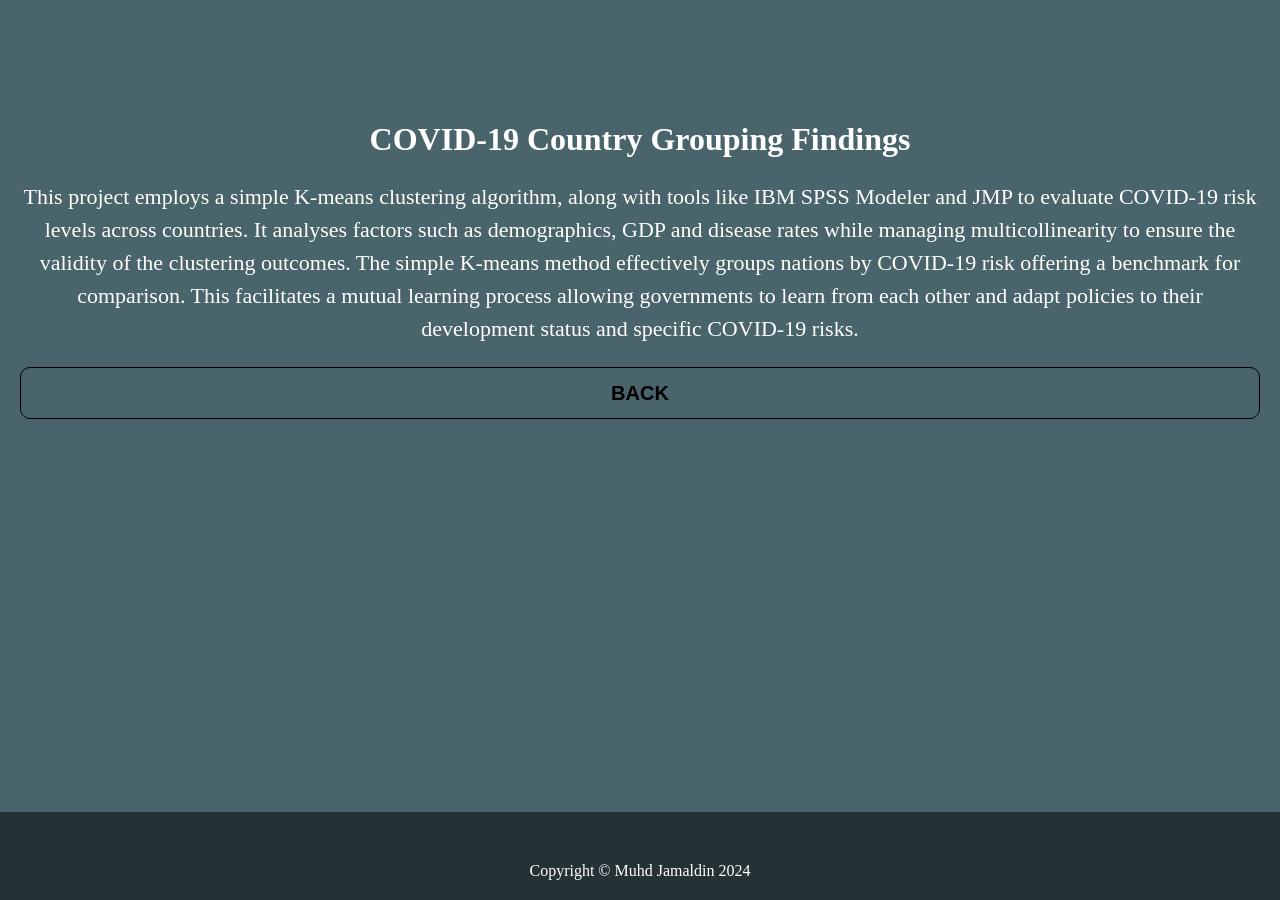
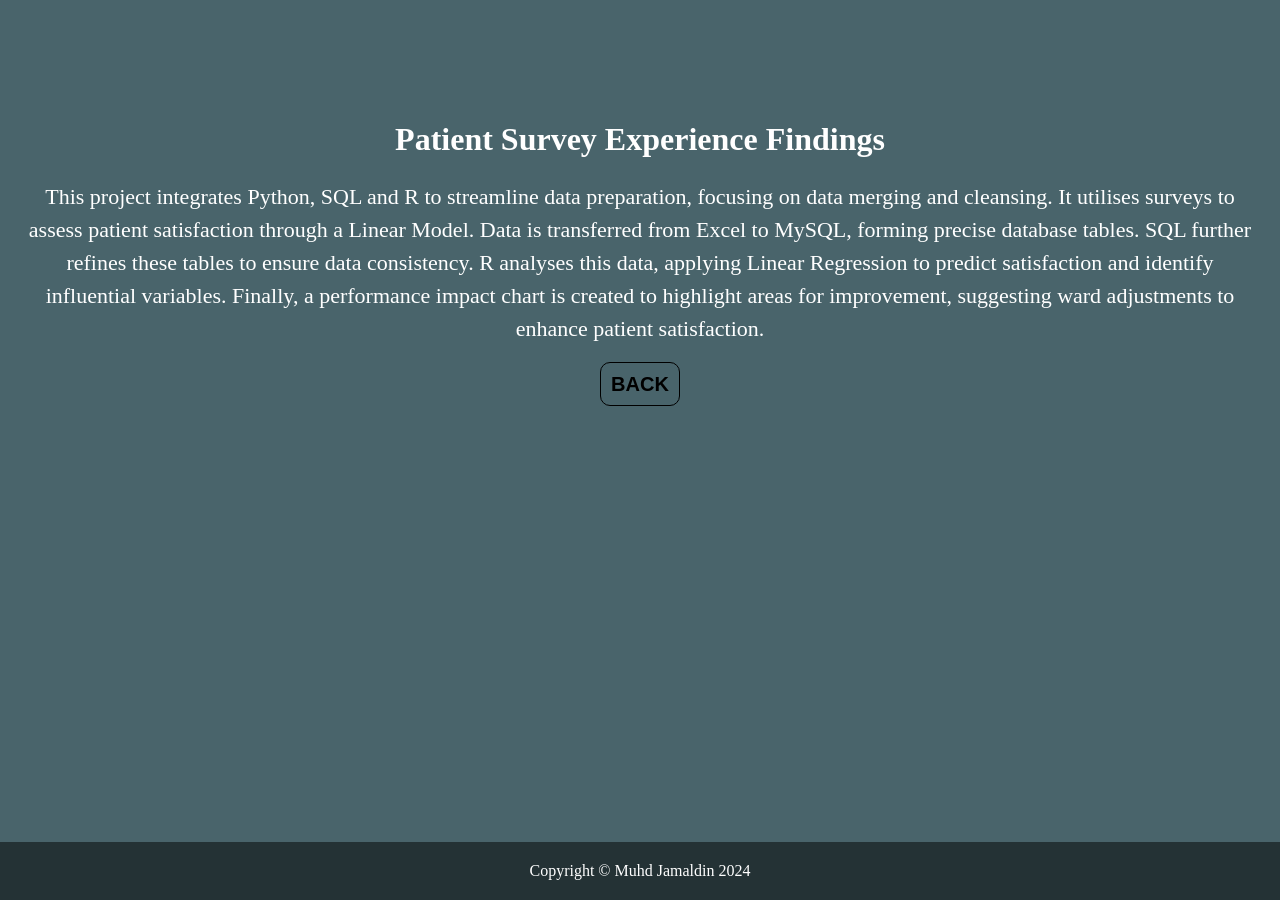
Before and after one commit to Md-Khid/Md-Khid, a Jekyll site: the page 1.html, which Jekyll copies as it is, in a window 1280 px wide. Built offline with Jekyll 4.4.1, drawn with Linux system fonts in a browser that asks for light colours.

Commit message:
Update 1.html

```diff
--- a/1.html
+++ b/1.html
@@ -3,7 +3,7 @@
 <head>
     <meta charset="UTF-8">
     <meta name="viewport" content="width=device-width, initial-scale=1.0">
-    <title>COVID-19 Country Grouping</title>
+    <title>Patient Survey Experience</title>
     <!-- Include any necessary stylesheets or scripts -->
     <style>
         body {
@@ -35,15 +35,13 @@
             border-radius: 10px;
             padding: 10px;
             transition: background-color 0.3s ease;
-            display: block; /* Ensure the link takes up full width */
-            margin-bottom: 20px; /* Add space below the link */
         }
         .back-link:hover {
             background-color: #219BB3;
         }
         footer {
             text-align: center;
-            position: fixed; /* Set position to fixed for fixed positioning */
+            position: absolute; /* Set position to absolute for fixed positioning */
             bottom: 0; /* Align footer to bottom of viewport */
             width: 100%; /* Ensure footer spans the full width */
             padding: 20px 0; /* Add padding to footer */
@@ -51,7 +49,6 @@
         }
         footer p {
             margin: 0; /* Remove default margin from paragraph inside footer */
-            padding-top: 30px; /* Adjust top padding for vertical centering */
         }
     </style>
 </head>
@@ -63,7 +60,7 @@
         <div class="container">
             <div class="row">
                 <div class="col-md-8 col-md-offset-2">
-                    <h1 class="brand-heading">COVID-19 Country Grouping Findings</h1>
+                    <h1 class="brand-heading">Patient Survey Experience Findings</h1>
                 </div>
             </div>
         </div>
@@ -73,12 +70,12 @@
 <!-- Main Content -->
 <div class="container">
     <!-- Your main content goes here -->
-    <p>This project employs a simple K-means clustering algorithm, along with tools like IBM SPSS Modeler and JMP
-        to evaluate COVID-19 risk levels across countries. It analyses factors such as demographics, GDP and disease
-        rates while managing multicollinearity to ensure the validity of the clustering outcomes. The simple K-means
-        method effectively groups nations by COVID-19 risk offering a benchmark for comparison. This facilitates a
-        mutual learning process allowing governments to learn from each other and adapt policies to their development
-        status and specific COVID-19 risks.
+    <p>This project integrates Python, SQL and R to streamline data preparation, focusing on data merging and
+              cleansing. It utilises surveys to assess patient satisfaction through a Linear Model. Data is transferred
+              from Excel to MySQL, forming precise database tables. SQL further refines these tables to ensure data consistency.
+              R analyses this data, applying Linear Regression to predict satisfaction and identify influential variables.
+              Finally, a performance impact chart is created to highlight areas for improvement, suggesting ward adjustments to
+              enhance patient satisfaction.
     </p>
     <!-- Back Button -->
     <p style="text-align: center;">
```
